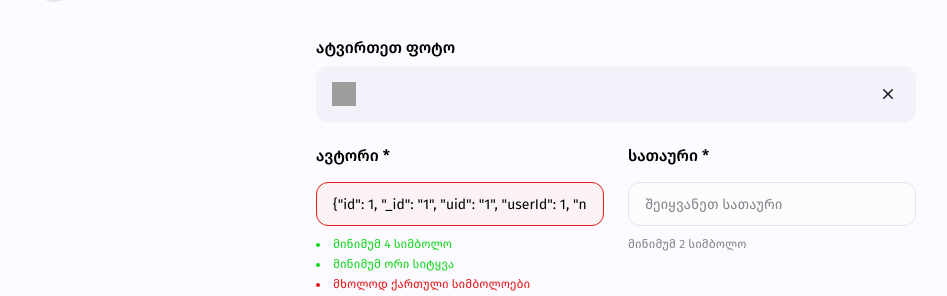
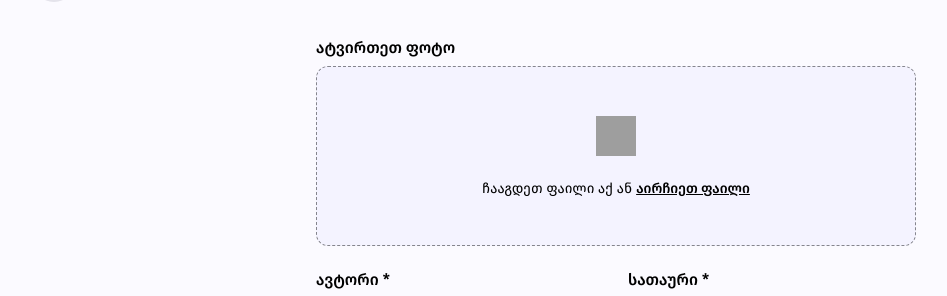
Before and after one commit to LevaniIlashvili/redberry-blog, a React (Vite) app: page /add-blog in a window 1280 px wide. Shown: the part 162-458 px from the top of the page, without its empty margins (44-991 px from the left). Built offline with nearby package versions, Linux system fonts and the light colour scheme; no server answers; sample sign-in values are in the browser's storage; grey boxes are pictures that could not be loaded.

Commit message:
bug fixes

```diff
--- a/src/components/UploadImage.tsx
+++ b/src/components/UploadImage.tsx
@@ -4,8 +4,16 @@ const UploadImage = ({
   image,
   setImage,
 }: {
-  image: File | null;
-  setImage: React.Dispatch<React.SetStateAction<File | null>>;
+  image: {
+    file: File | null;
+    name: string | null;
+  };
+  setImage: React.Dispatch<
+    React.SetStateAction<{
+      file: File | null;
+      name: string | null;
+    }>
+  >;
 }) => {
   const saveImage = (file: File) => {
     // Convert the image to base64
@@ -19,7 +27,7 @@ const UploadImage = ({
       );
 
       console.log(file);
-      setImage(file);
+      setImage({ file, name: file.name });
     };
     reader.readAsDataURL(file);
   };
@@ -42,7 +50,7 @@ const UploadImage = ({
 
   return (
     <>
-      {!image ? (
+      {!image.file ? (
         <Wrapper
           onDrop={handleDrop}
           onDragOver={(e) => {
@@ -80,7 +88,7 @@ const UploadImage = ({
             className="close-icon"
             width={24}
             height={24}
-            onClick={() => setImage(null)}
+            onClick={() => setImage({ file: null, name: null })}
           />
         </Wrapper2>
       )}
--- a/src/pages/AddBlogPage.tsx
+++ b/src/pages/AddBlogPage.tsx
@@ -250,6 +250,7 @@ const AddBlogPage = () => {
             localStorage.removeItem("categories");
             setEmail({ ...email, email: "" });
             localStorage.removeItem("email");
+            localStorage.removeItem("uploadedImage");
           }}
         />
       )}
```
